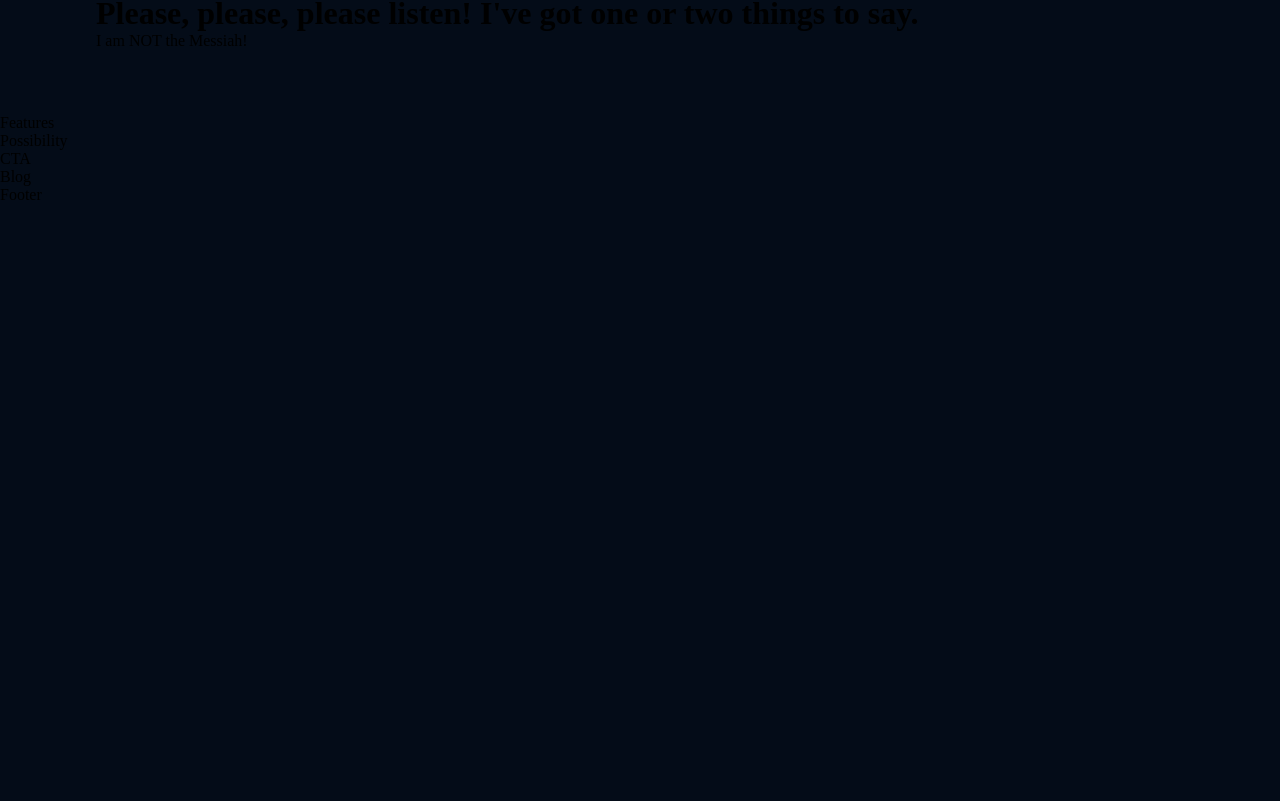
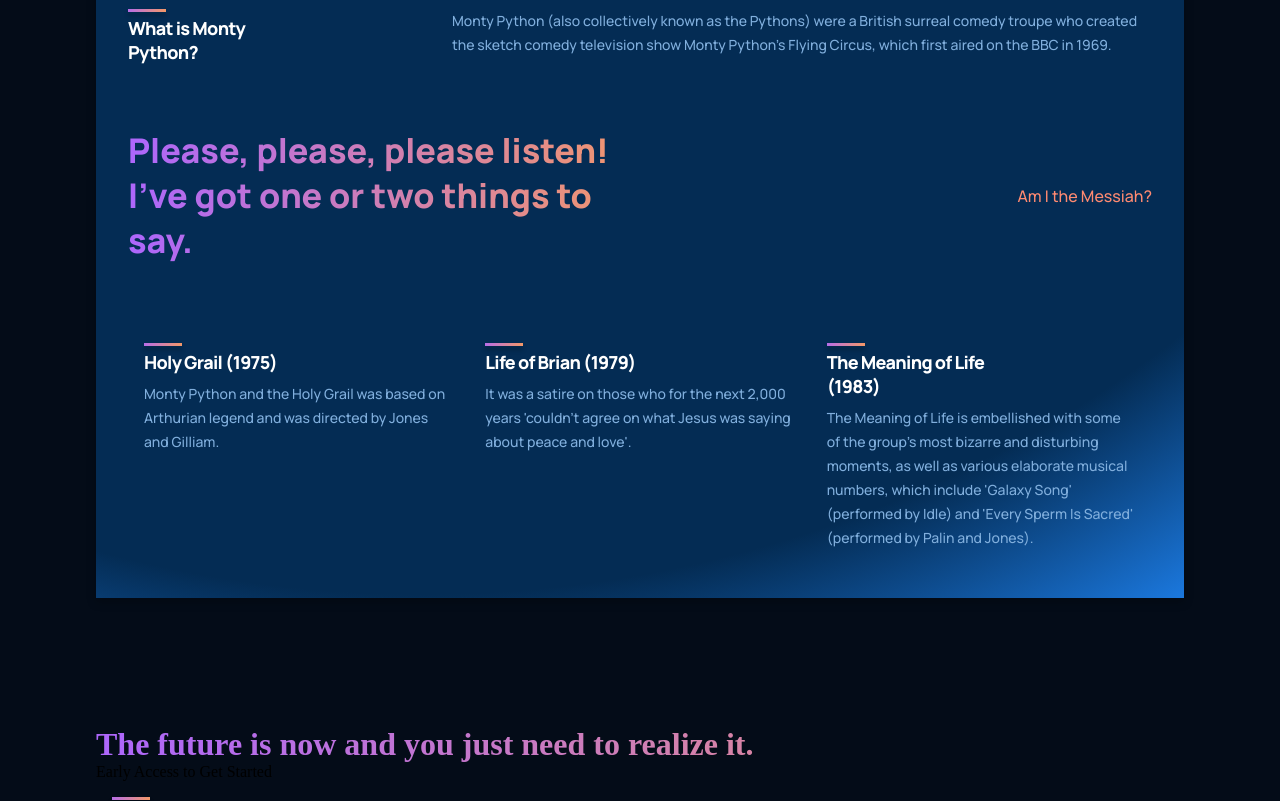
Before and after one commit to nacho1785/nacho-demo, a React (Create React App) app: page / in a window 1280 px wide. Shown: the part 1054-1855 px from the top of the page. Before the commit the page ends 1258 px from the top, so only its background shows below. Built offline with nearby package versions, Linux system fonts and the light colour scheme.

Commit message:
Features

```diff
--- a/src/components/brand/Brand.jsx
+++ b/src/components/brand/Brand.jsx
@@ -1,5 +1,5 @@
 import React from 'react';
-import { google, slack, atlassian, dropbox, shopify } from './imports.js';
+import { google, slack, atlassian, dropbox, shopify } from './imports';
 import './brand.css';
 
 
--- a/src/components/feature/Feature.jsx
+++ b/src/components/feature/Feature.jsx
@@ -1,13 +1,18 @@
+
+
 import React from 'react';
 import './feature.css';
 
-
-const Feature = () => {
-  return (
-    <div>
-        Feature
+const Feature = ({ title, text }) => (
+  <div className="gpt3__features-container__feature">
+    <div className="gpt3__features-container__feature-title">
+      <div />
+      <h1>{title}</h1>
     </div>
-  )
-}
+    <div className="gpt3__features-container_feature-text">
+      <p>{text}</p>
+    </div>
+  </div>
+);
 
 export default Feature;
--- a/src/components/feature/feature.css
+++ b/src/components/feature/feature.css
@@ -0,0 +1,62 @@
+.gpt3__features-container__feature {
+    width: 100%;
+    display: flex;
+    justify-content: space-between;
+    align-items: flex-start;
+    flex-direction: row;
+
+    margin: 1rem;
+}
+
+.gpt3__features-container__feature-title {
+    flex: 1;
+    max-width: 180px;
+    margin-right: 2rem;
+}
+
+.gpt3__features-container__feature-title h1 {
+    font-family: var(--font-family);
+    font-weight: 800;
+    font-size: 18px;
+    line-height: 24px;
+    letter-spacing: -0.04em;
+    color: #fff;
+}
+
+.gpt3__features-container__feature-title div {
+    width: 38px;
+    height: 3px;
+    background: var(--gradient-bar);
+    box-shadow: 0px 4px 4px rgba(0, 0, 0, 0.25);
+    margin-bottom: 0.25rem;
+}
+
+.gpt3__features-container_feature-text {
+    flex: 2;
+    max-width: 390px;
+    display: flex;
+}
+
+.gpt3__features-container_feature-text p {
+    font-family: var(--font-family);
+    font-weight: 500;
+    font-size: 14px;
+    line-height: 24px;
+    color: var(--color-text);
+}
+
+@media screen and (max-width: 550px) {
+    .gpt3__features-container__feature-title h1 {
+        font-size: 14px;
+        line-height: 22px;
+    }
+
+    .gpt3__features-container_feature-text p {
+        font-size: 12px;
+        line-height: 20px;
+    }
+
+    .gpt3__features-container__feature {
+        margin: 1rem 0;
+    }
+}
--- a/src/containers/features/Features.jsx
+++ b/src/containers/features/Features.jsx
@@ -1,13 +1,39 @@
 import React from 'react';
+import Feature from '../../components/feature/Feature';
 import './features.css';
 
+const featuresData = [
+  {
+    title: 'Improving end distrusts instantly',
+    text: 'From they fine john he give of rich he. They age and draw mrs like. Improving end distrusts may instantly was household applauded.',
+  },
+  {
+    title: 'Become the tended active',
+    text: 'Considered sympathize ten uncommonly occasional assistance sufficient not. Letter of on become he tended active enable to.',
+  },
+  {
+    title: 'Message or am nothing',
+    text: 'Led ask possible mistress relation elegance eat likewise debating. By message or am nothing amongst chiefly address.',
+  },
+  {
+    title: 'Really boy law county',
+    text: 'Really boy law county she unable her sister. Feet you off its like like six. Among sex are leave law built now. In built table in an rapid blush..',
+  },
+];
 
-const Features = () => {
-  return (
-    <div>
-        Features
+const Features = ({title, text}) => (
+    <div className='gpt3__features section__padding' id='features' >
+      <div className='gpt3__features-heading'>
+        <h1 className='gradient__text'>The future is now and you just need to realize it.</h1>
+        <p> Early Access to Get Started </p>
+      </div>
+      <div className='gpt3__features-container'>
+        { featuresData.map((item, index) => (
+          <Feature title={item.title} text={item.text} key={item.title + text} />
+        ))}
+      </div>
     </div>
-  )
-}
+);
+
 
 export default Features
--- a/src/containers/whatGPT3/WhatGPT3.jsx
+++ b/src/containers/whatGPT3/WhatGPT3.jsx
@@ -1,19 +1,25 @@
-import React from 'react';
-import './whatGPT3.css';
-import Feature from '../../components//feature/Feature'
+import React from "react";
+import Feature from "../../components/feature/Feature";
+import "./whatGPT3.css";
+
 
 
 const WhatGPT3 = () => (
-    <div className='gpt3__whatgpt3 section__margin' id='wgpt3'>
-      <div className='gpt3__whatgpt3-feature'>
-        <Feature />
+    <div className= "gpt3__whatgpt3 section__margin" id="wgpt3">
+      <div className="gpt3__whatgpt3-feature">
+        <Feature title= "What is Monty Python?" text= "Monty Python (also collectively known as the Pythons) were a British surreal comedy troupe who created the sketch comedy television show Monty Python's Flying Circus, which first aired on the BBC in 1969." />
       </div>
-      <div className='gpt3__whatgpt3-heading'>
-        <h1 className='gradient-text'>Please, please, please listen! I've got one or two things to say.</h1>
-        <p>I am NOT the Messiah!</p>
+      <div className="gpt3__whatgpt3-heading">
+        <h1 className="gradient__text">Please, please, please listen! I've got one or two things to say.</h1>
+        <p>Am I the Messiah?</p>
+      </div>
+      <div className="gpt3__whatgpt3-container">
+        <Feature title="Holy Grail (1975)" text= "Monty Python and the Holy Grail was based on Arthurian legend and was directed by Jones and Gilliam." />
+        <Feature title="Life of Brian (1979)" text= "It was a satire on those who for the next 2,000 years 'couldn't agree on what Jesus was saying about peace and love'. "  />
+        <Feature title= "The Meaning of Life (1983)" text= "The Meaning of Life is embellished with some of the group's most bizarre and disturbing moments, as well as various elaborate musical numbers, which include 'Galaxy Song' (performed by Idle) and 'Every Sperm Is Sacred' (performed by Palin and Jones)." />
       </div>
     </div>
 
-)
+);
 
 export default WhatGPT3;
--- a/src/containers/whatGPT3/whatGPT3.css
+++ b/src/containers/whatGPT3/whatGPT3.css
@@ -0,0 +1,123 @@
+.gpt3__whatgpt3 {
+    display: flex;
+    flex-direction: column;
+
+    padding: 2rem;
+    background: var(--color-footer);
+
+    /* ff 3.6+ */
+    background:-moz-radial-gradient(circle at 30% -100%, #042c54 25%, rgba(4, 44, 84, 1) 85%, rgba(27, 120, 222, 1) 100%);
+
+    /* safari 5.1+,chrome 10+ */
+    background:-webkit-radial-gradient(circle at 30% -100%, #042c54 25%, rgba(4, 44, 84, 1) 85%, rgba(27, 120, 222, 1) 100%);
+
+    /* opera 11.10+ */
+    background:-o-radial-gradient(circle at 30% -100%, #042c54 25%, rgba(4, 44, 84, 1) 85%, rgba(27, 120, 222, 1) 100%);
+
+    /* ie 10+ */
+    background:-ms-radial-gradient(circle at 30% -100%, #042c54 25%, rgba(4, 44, 84, 1) 85%, rgba(27, 120, 222, 1) 100%);
+
+    /* global 92%+ browsers support */
+    background:radial-gradient(circle at 30% -100%, #042c54 25%, rgba(4, 44, 84, 1) 85%, rgba(27, 120, 222, 1) 100%);
+
+    filter: drop-shadow(0px 4px 4px rgba(0, 0, 0, 0.25));
+}
+
+.gpt3__whatgpt3-feature {
+    display: flex;
+}
+
+/* Customizing feature component as per needs */
+.gpt3__whatgpt3-feature .gpt3__features-container__feature {
+    margin: 0;
+}
+
+/* Customizing feature component as per needs */
+.gpt3__whatgpt3-feature .gpt3__features-container_feature-text {
+    max-width: 700px;
+}
+
+.gpt3__whatgpt3-heading {
+    display: flex;
+    flex-direction: row;
+    justify-content: space-between;
+    align-items: center;
+
+    margin: 4rem 0 2rem;
+}
+
+.gpt3__whatgpt3-heading h1 {
+    font-size: 34px;
+    line-height: 45px;
+    font-weight: 800;
+    font-family: var(--font-family);
+    max-width: 510px;
+}
+
+.gpt3__whatgpt3-heading p {
+    font-family: var(--font-family);
+    font-weight: 500;
+    font-size: 16px;
+    line-height: 30px;
+    color: var(--color-subtext);
+    cursor: pointer;
+}
+
+.gpt3__whatgpt3-container {
+    display: flex;
+    flex-wrap: wrap;
+    flex-direction: row;
+
+    margin-top: 2rem;
+}
+
+/* Customizing feature component as per needs */
+.gpt3__whatgpt3-container .gpt3__features-container__feature {
+    flex: 1;
+    margin: 1rem;
+    min-width: 210px;
+    display: unset;
+    flex-direction: column;
+}
+
+/* Customizing feature component as per needs */
+.gpt3__whatgpt3-container .gpt3__features-container_feature-text {
+    margin-top: 0.5rem;
+}
+
+@media screen and (max-width: 850px) {
+    .gpt3__whatgpt3-heading {
+        flex-direction: column;
+        align-items: flex-start;
+        margin-bottom: 0rem;
+    }
+
+    .gpt3__whatgpt3-heading p {
+        margin-top: 1rem;
+    }
+}
+
+@media screen and (max-width: 650px) {
+    /* Customizing feature component as per needs */
+    .gpt3__whatgpt3-feature .gpt3__features-container__feature {
+        flex-direction: column;
+    }
+
+    /* Customizing feature component as per needs */
+    .gpt3__whatgpt3-feature .gpt3__features-container_feature-text {
+        margin-top: 0.5rem;
+    }
+
+    .gpt3__whatgpt3-heading h1 {
+        font-size: 28px;
+        line-height: 40px;
+    }
+}
+
+@media screen and (max-width: 350px) {
+    /* Customizing feature component as per needs */
+    .gpt3__whatgpt3-container .gpt3__features-container__feature {
+        margin: 1rem 0;
+        min-width: 100%;
+    }
+}
```
